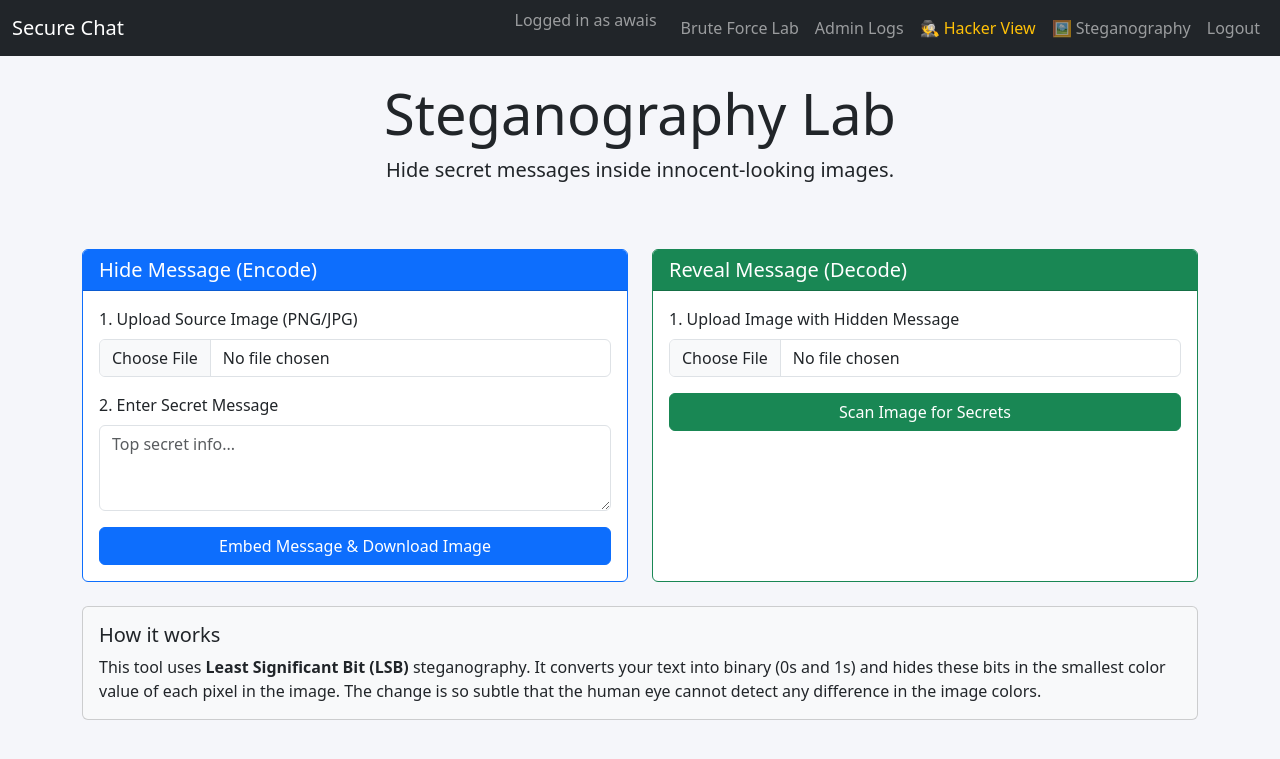
After one commit to AwaisSabir007/Information-security, a Flask app: page /steganography in a window 1280 px wide. The commit adds this page. Shown: the top 759 px of the page. Run offline with Flask 3, Linux system fonts and the light colour scheme; a user stored in the database is signed in.

Commit message:
i add a new method that is Strantograghhy

```diff
--- a/app.py
+++ b/app.py
@@ -16,6 +16,7 @@ from flask import (
     session,
     url_for,
     flash,
+    send_file,
 )
 from sqlalchemy import and_, or_
 from sqlalchemy.exc import IntegrityError
@@ -424,6 +425,55 @@ def register_routes(app: Flask) -> None:
         return jsonify(packet_data)
 
 
+    @app.route("/steganography", methods=["GET", "POST"])
+    @login_required
+    def steganography():
+        decoded_message = None
+        if request.method == "POST":
+            action = request.form.get("action")
+            file = request.files.get("image")
+
+            if not file or not file.filename:
+                flash("No file selected.", "warning")
+                return redirect(url_for("steganography"))
+
+            try:
+                from crypto import steganography as stego
+                import io
+
+                if action == "encode":
+                    message = request.form.get("message", "")
+                    if not message:
+                        flash("Please enter a message to hide.", "warning")
+                        return redirect(url_for("steganography"))
+
+                    # Process image
+                    img_io = io.BytesIO(file.read())
+                    encoded_image = stego.encode_image(img_io, message)
+
+                    # Save to buffer
+                    output = io.BytesIO()
+                    encoded_image.save(output, format="PNG")
+                    output.seek(0)
+
+                    return send_file(
+                        output,
+                        mimetype="image/png",
+                        as_attachment=True,
+                        download_name="secret_image.png"
+                    )
+
+                elif action == "decode":
+                    img_io = io.BytesIO(file.read())
+                    decoded_message = stego.decode_image(img_io)
+                    flash("Image successfully scanned.", "success")
+
+            except Exception as e:
+                flash(f"Error processing image: {str(e)}", "danger")
+
+        return render_template("steganography.html", decoded_message=decoded_message)
+
+
 def _mini_aes_key(key: int) -> bytes:
     key_bytes = key.to_bytes(2, byteorder="big", signed=False)
     return (key_bytes * 16)[:32]
--- a/templates/base.html
+++ b/templates/base.html
@@ -30,6 +30,9 @@
             <a class="nav-link text-warning" href="{{ url_for('hacker_dashboard') }}">🕵️ Hacker View</a>
           </li>
           <li class="nav-item">
+            <a class="nav-link" href="{{ url_for('steganography') }}">🖼️ Steganography</a>
+          </li>
+          <li class="nav-item">
             <a class="nav-link" href="{{ url_for('logout') }}">Logout</a>
           </li>
           {% endif %}
--- /dev/null
+++ b/templates/steganography.html
@@ -0,0 +1,93 @@
+{% extends "base.html" %}
+
+{% block title %}Steganography Lab{% endblock %}
+
+{% block content %}
+<div class="row mb-5">
+    <div class="col-12 text-center">
+        <h1 class="display-4"><i class="bi bi-image"></i> Steganography Lab</h1>
+        <p class="lead">Hide secret messages inside innocent-looking images.</p>
+    </div>
+</div>
+
+<div class="row">
+    <!-- Encode Section -->
+    <div class="col-md-6 mb-4">
+        <div class="card h-100 border-primary">
+            <div class="card-header bg-primary text-white">
+                <h3 class="card-title h5 mb-0"><i class="bi bi-lock-fill"></i> Hide Message (Encode)</h3>
+            </div>
+            <div class="card-body">
+                <form action="{{ url_for('steganography') }}" method="post" enctype="multipart/form-data">
+                    <input type="hidden" name="action" value="encode">
+
+                    <div class="mb-3">
+                        <label for="image_file" class="form-label">1. Upload Source Image (PNG/JPG)</label>
+                        <input class="form-control" type="file" id="image_file" name="image" accept="image/*" required>
+                    </div>
+
+                    <div class="mb-3">
+                        <label for="message" class="form-label">2. Enter Secret Message</label>
+                        <textarea class="form-control" id="message" name="message" rows="3"
+                            placeholder="Top secret info..." required></textarea>
+                    </div>
+
+                    <div class="d-grid">
+                        <button type="submit" class="btn btn-primary">
+                            <i class="bi bi-magic"></i> Embed Message & Download Image
+                        </button>
+                    </div>
+                </form>
+            </div>
+        </div>
+    </div>
+
+    <!-- Decode Section -->
+    <div class="col-md-6 mb-4">
+        <div class="card h-100 border-success">
+            <div class="card-header bg-success text-white">
+                <h3 class="card-title h5 mb-0"><i class="bi bi-unlock-fill"></i> Reveal Message (Decode)</h3>
+            </div>
+            <div class="card-body">
+                <form action="{{ url_for('steganography') }}" method="post" enctype="multipart/form-data">
+                    <input type="hidden" name="action" value="decode">
+
+                    <div class="mb-3">
+                        <label for="stego_image" class="form-label">1. Upload Image with Hidden Message</label>
+                        <input class="form-control" type="file" id="stego_image" name="image" accept="image/*" required>
+                    </div>
+
+                    <div class="d-grid mb-3">
+                        <button type="submit" class="btn btn-success">
+                            <i class="bi bi-search"></i> Scan Image for Secrets
+                        </button>
+                    </div>
+
+                    {% if decoded_message %}
+                    <div class="alert alert-success mt-3" role="alert">
+                        <h4 class="alert-heading">Secret Found!</h4>
+                        <p class="mb-0 font-monospace">{{ decoded_message }}</p>
+                    </div>
+                    {% endif %}
+                </form>
+            </div>
+        </div>
+    </div>
+</div>
+
+<div class="row">
+    <div class="col-12">
+        <div class="card bg-light">
+            <div class="card-body">
+                <h5><i class="bi bi-info-circle"></i> How it works</h5>
+                <p class="mb-0">
+                    This tool uses <strong>Least Significant Bit (LSB)</strong> steganography.
+                    It converts your text into binary (0s and 1s) and hides these bits in the smallest color value of
+                    each pixel in the image.
+                    The change is so subtle that the human eye cannot detect any difference in the image colors.
+                </p>
+            </div>
+        </div>
+    </div>
+</div>
+{% endblock %}
```
Also changed, not shown: crypto/steganography.py (added, +98 -0 lines).
